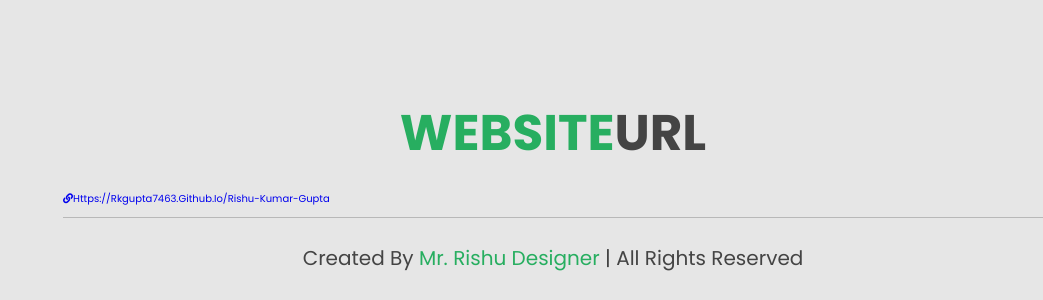
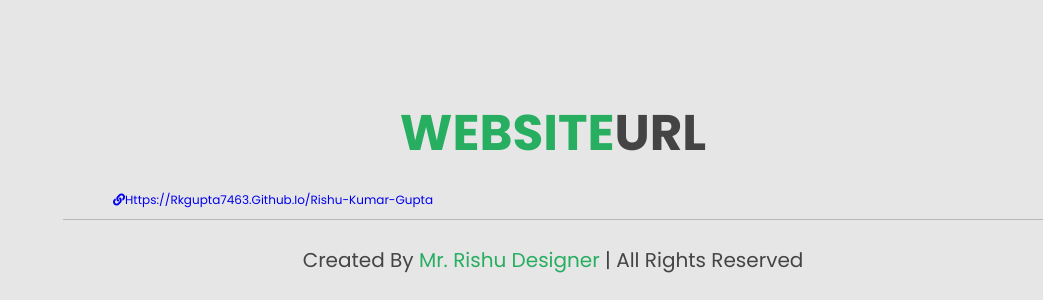
Before and after one commit to rkgupta7463/Rishu-gupta-persional, a plain HTML site: page index.html in a window 1280 px wide. Shown: the part 2419-2719 px from the top of the page, without its empty margins (237-1280 px from the left). Drawn offline with Linux system fonts and the light colour scheme.

Commit message:
Update style.css

```diff
--- a/css/style.css
+++ b/css/style.css
@@ -438,3 +438,13 @@ section {
 #pone{
     padding: 5px;
 }
+
+
+.web{
+    margin: 45px;
+    font-size: medium;
+    font-size: larger;
+}
+#link{
+    padding-left: 5px;
+}
```
